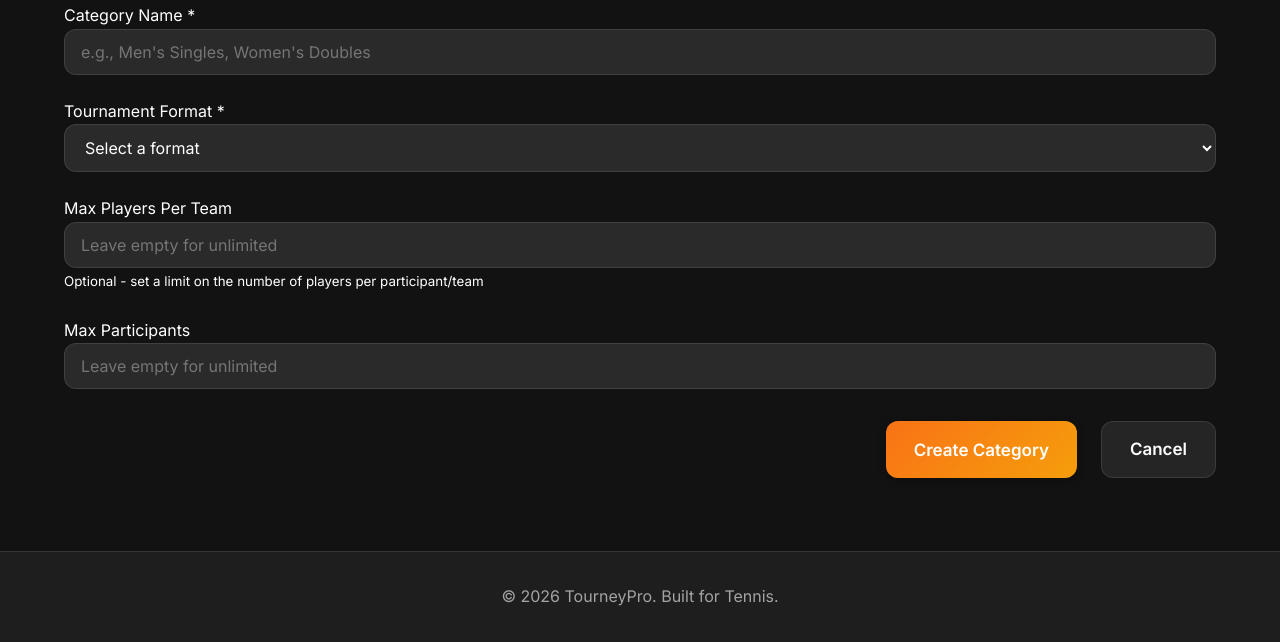
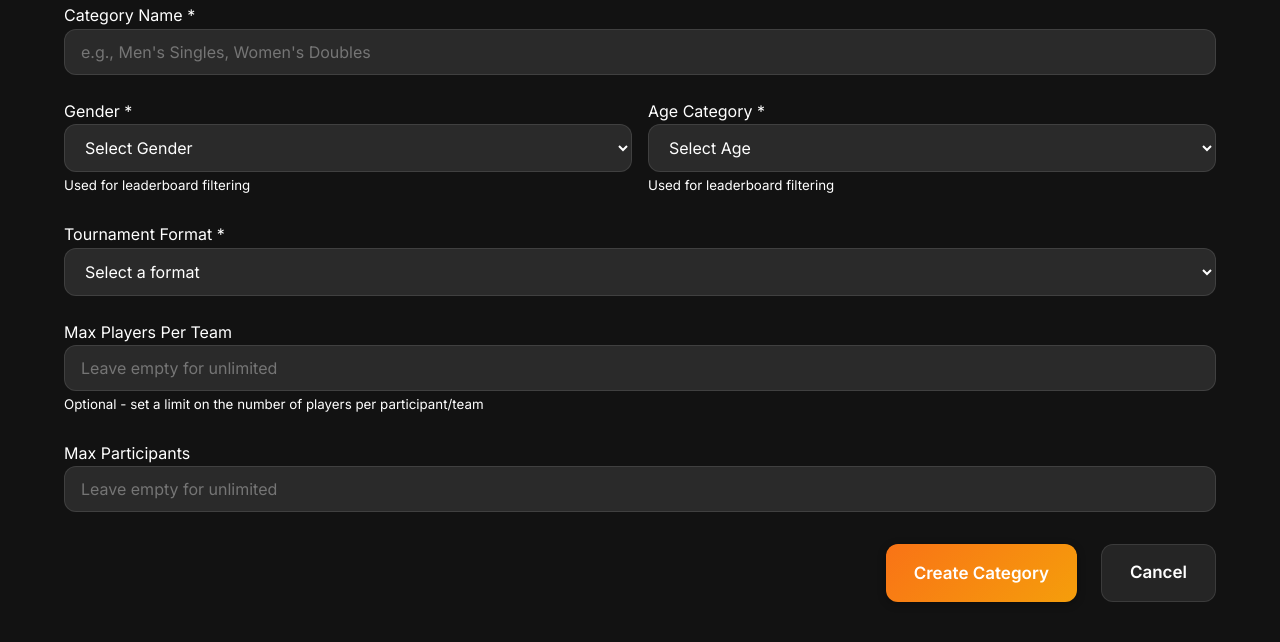
Before and after one commit to rahilmehta-24/TourneyPro, a Flask app: template app/templates/category/create.html in a window 1280 px wide. Shown: the part 209-851 px from the top of the page. Before the commit the page ends 815 px from the top, so only its background shows below. Run offline with Flask 3, Linux system fonts and the light colour scheme; the template is opened without the code that fills it, so the values that code supplies are empty.

Commit message:
Fix leaderboard points logic and add category gender/age mapping

```diff
--- a/app/leaderboard_logic.py
+++ b/app/leaderboard_logic.py
@@ -80,7 +80,6 @@ def update_live_player_stats(match):
                 player.matches_played += 1
                 if participant.id == match.winner_id:
                     player.matches_won += 1
-                    player.total_points += 10  # Live match win points
                 else:
                     player.matches_lost += 1
 
--- a/app/models.py
+++ b/app/models.py
@@ -36,6 +36,8 @@ class Category(db.Model):
     id = db.Column(db.Integer, primary_key=True)
     tournament_id = db.Column(db.Integer, db.ForeignKey('tournaments.id'), nullable=False)
     name = db.Column(db.String(200), nullable=False)  # e.g., "Men's Singles", "Women's Doubles"
+    gender = db.Column(db.String(50), default='Unspecified')
+    age_category = db.Column(db.String(50), default='Unspecified')
     format = db.Column(db.String(50), nullable=False)  # single_elimination, double_elimination, round_robin, group_stage
     status = db.Column(db.String(20), default='setup')  # setup, in_progress, completed
     max_participants = db.Column(db.Integer)
--- a/app/routes/category.py
+++ b/app/routes/category.py
@@ -22,6 +22,8 @@ def create_category(slug):
         name = request.form.get('name')
         format_type = request.form.get('format')
         max_participants = request.form.get('max_participants', type=int)
+        gender = request.form.get('gender', 'Unspecified')
+        age_category = request.form.get('age_category', 'Unspecified')
 
         # Tennis settings
         num_sets = request.form.get('num_sets', type=int)
@@ -41,6 +43,8 @@ def create_category(slug):
         category = Category(
             tournament_id=tournament.id,
             name=name,
+            gender=gender,
+            age_category=age_category,
             format=format_type,
             max_participants=max_participants,
             num_sets=num_sets,
@@ -176,7 +180,7 @@ def manage_category(slug, category_id):
                     player_match = Player.query.filter_by(name=name).first()
                     if not player_match:
                         # Auto-create global player so they appear on leaderboard instantly
-                        player_match = Player(name=name, gender='Unspecified', age_category='Unspecified')
+                        player_match = Player(name=name, gender=category.gender, age_category=category.age_category)
                         db.session.add(player_match)
                         db.session.flush() # flush to get the ID
 
--- a/app/templates/category/create.html
+++ b/app/templates/category/create.html
@@ -12,6 +12,33 @@
             <label for="name">Category Name *</label>
             <input type="text" id="name" name="name" class="form-input"
                 placeholder="e.g., Men's Singles, Women's Doubles" required>
+        </div>
+
+        <div class="form-group" style="display: grid; grid-template-columns: 1fr 1fr; gap: 1rem;">
+            <div>
+                <label for="gender">Gender *</label>
+                <select id="gender" name="gender" class="form-input" required>
+                    <option value="">Select Gender</option>
+                    <option value="Boys">Boys</option>
+                    <option value="Girls">Girls</option>
+                    <option value="Mens">Mens</option>
+                    <option value="Womens">Womens</option>
+                </select>
+                <small>Used for leaderboard filtering</small>
+            </div>
+            <div>
+                <label for="age_category">Age Category *</label>
+                <select id="age_category" name="age_category" class="form-input" required>
+                    <option value="">Select Age</option>
+                    <option value="U8">U8</option>
+                    <option value="U10">U10</option>
+                    <option value="U12">U12</option>
+                    <option value="U14">U14</option>
+                    <option value="U18">U18</option>
+                    <option value="Open">Open</option>
+                </select>
+                <small>Used for leaderboard filtering</small>
+            </div>
         </div>
 
         <div class="form-group">
```
